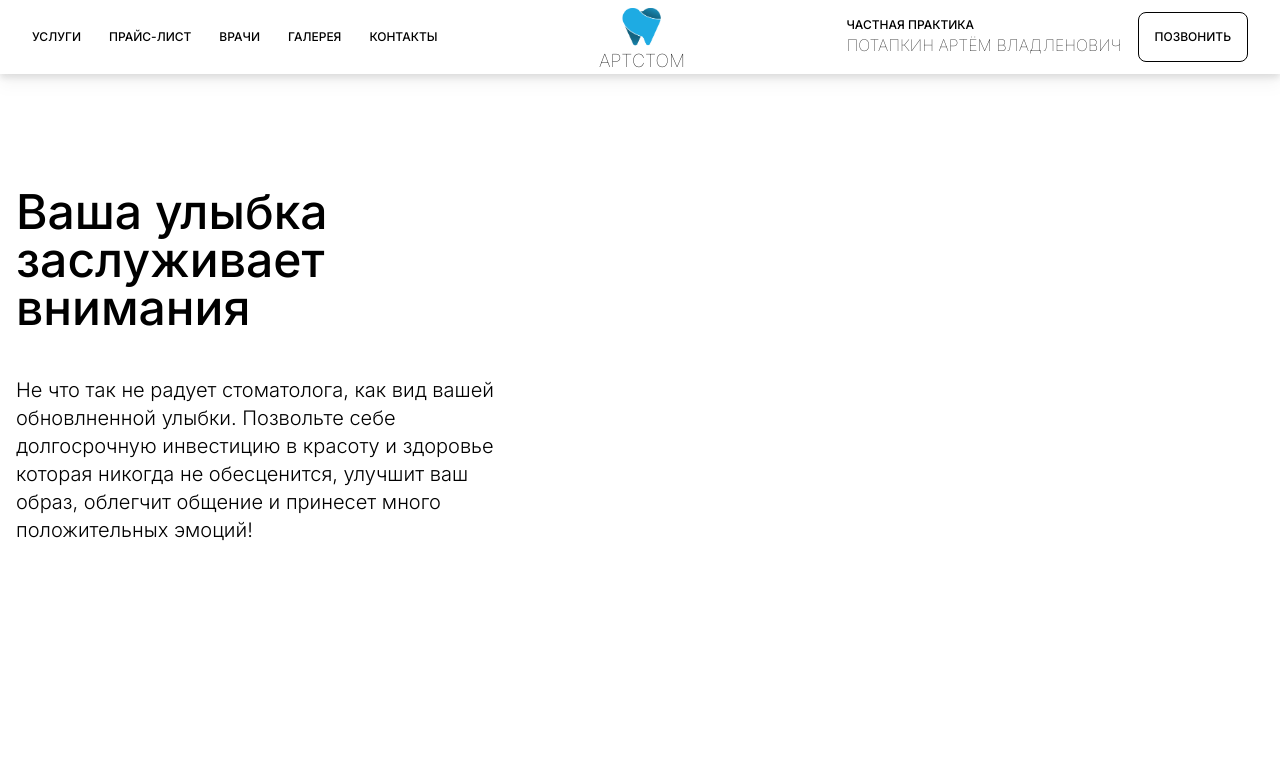
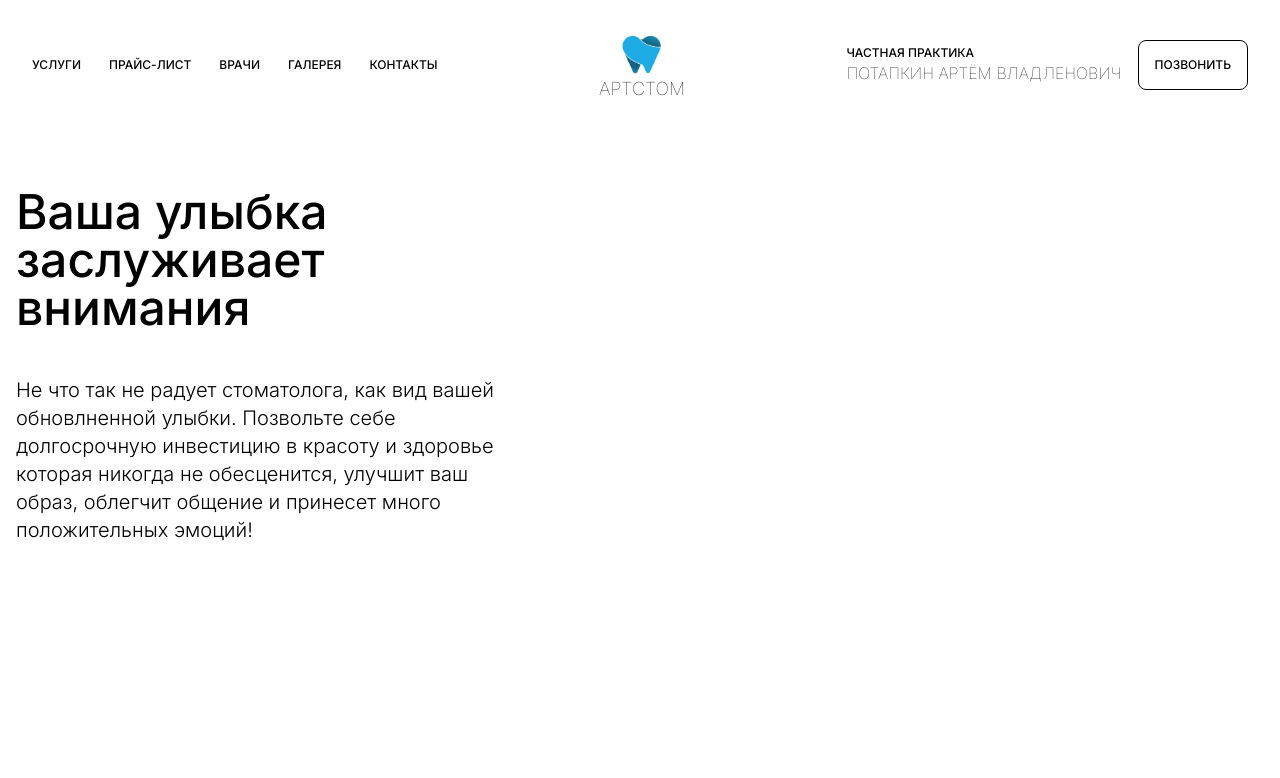
Before and after one commit to y1ungspace/artstom, a Next.js app: page /pages/home in a window 1280 px wide. Shown: the top 778 px of the page. Built offline with nearby package versions, Linux system fonts and the light colour scheme; grey boxes are pictures that could not be loaded.

Commit message:
add scroll animation to Navbar

```diff
--- a/app/components/Logo.tsx
+++ b/app/components/Logo.tsx
@@ -1,14 +1,15 @@
-'use client';
+'use client'
 
 import Image from "next/image";
 import { useRouter } from "next/navigation";
+import { useState } from "react";
 
 const Logo: React.FC = () => {
 
-  const router = useRouter();
+  const router = useRouter()
 
   return(
-    <div className="flex flex-col items-center">
+    <div className="flex flex-col items-center scale-100 transition-all">
       <Image
         onClick={() => router.push('/pages/home')}
         className="hidden md:block cursor-pointer p-1"
--- a/app/components/footer/Footer.tsx
+++ b/app/components/footer/Footer.tsx
@@ -1,3 +1,5 @@
+'use client'
+
 import Logo from "../Logo"
 import SocialButtons from "../SocialsButtons"
 
@@ -5,7 +7,7 @@ const Footer: React.FC = () => {
   return(
     <section className="flex flex-col items-center text-base-1/90 mt-16 mb-8" >
       <div className="flex flex-col items-center gap-2">
-        <Logo />
+        {/* <Logo /> */}
         <div className="w-[200px] min-h-[1px] bg-base-1" />
         <h1 className="text-xl">Потапкин Артём Владленович</h1>
       </div>
--- a/app/components/home/About.tsx
+++ b/app/components/home/About.tsx
@@ -11,7 +11,7 @@ const fontInter = Inter({
 const About: React.FC = () => {
   return(
     <div className='-mt-72 h-[600px]'>
-      <div className='flex w-[calc(100%_-_50px)] mt-16 mx-auto rounded-3xl p-1'>
+      <div className='flex w-[calc(100%_-_50px)] mt-16  mx-auto px-16rounded-3xl p-1'>
         <Image
           className='rounded-3xl'
           src="/images/profile.jpg"
--- a/app/components/navbar/Navbar.tsx
+++ b/app/components/navbar/Navbar.tsx
@@ -8,12 +8,26 @@ import MenuButton from "./MenuButton"
 import Title from "./Title"
 import Links from "./Links"
 import Subtitle from "./Subtitle"
+import { useState } from "react"
 
 const Navbar: React.FC = () => {
+
+  const [topPosition, setTopPosition] = useState(0)
+
+  window.onscroll = () => setTopPosition(window.scrollY)
+
   return(
-    <section className="flex justify-between items-center px-8 py-1 fixed top-0 bg-base-4 backdrop-blur-sm w-full z-10 drop-shadow-lg">
+    <section className={
+      topPosition > 50 ?
+      "flex justify-between items-center px-8 py-3 fixed top-0 bg-base-4 w-full z-10 drop-shadow-lg transition-all" :
+      "flex justify-between items-center px-8 py-8 fixed top-0 w-full z-10 transition-all"
+      }>
       <Links />
-      <div className="flex items-center gap-4">
+      <div className={
+      topPosition > 50 ?
+      "flex items-center scale-[0.8] transition-all" :
+      "flex items-center scale-100 transition-all"
+      }>
         <Logo />
         {/* <Divider />
         <Title /> */}
```
